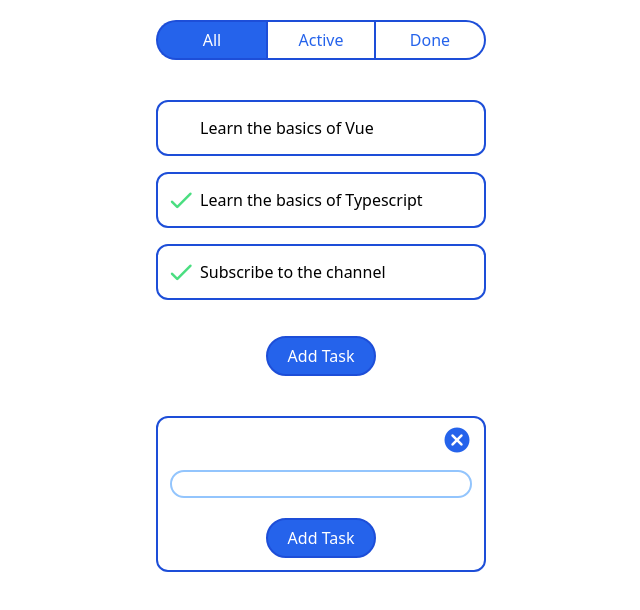
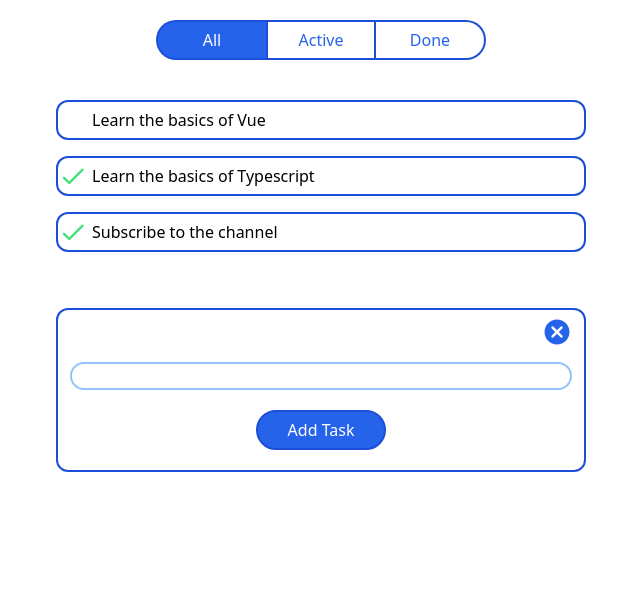
Before and after one commit to Nike11088/vue_todo_app, a Vue app: page / in a window 1280 px wide. Both pictures are taken after a click on the button "Add Task". Shown: the top 610 px of the page, without its empty margins (319-959 px from the left). Built offline with nearby package versions, Linux system fonts and the light colour scheme.

Commit message:
added add task feature

```diff
--- a/src/App.vue
+++ b/src/App.vue
@@ -1,6 +1,5 @@
 <template>
-  <div class="flex justify-center min-w-[350px] max-w-[550px] mx-auto max-h-screen">
-    <div class="flex flex-col items-center px-[10px]">
+  <div class="flex flex-col items-center min-w-[350px]">
 
     <TaskFilter
       :activeFilter="activeFilter"
@@ -11,21 +10,19 @@
       :tasks="tasks"
     />
 
-      <div class="my-5">
-        <button class="w-[110px] h-[40px] rounded-full text-white border-2 border-blue-700 bg-blue-600 hover:bg-blue-500 font-medium">Add Task</button>
-      </div>
+    <AddTaskButton
+      v-if="!addTaskFormVisible"
+      class="mt-10"
+      @click="showAddTaskForm"
+    />
 
-      <div class="flex flex-col border-2 border-blue-700 rounded-xl mt-5 mb-5 w-full p-3 pt-1">
-        <div class="flex justify-end mb-3">
-          <span class="material-icons-round !text-3xl ml-1 text-blue-600  hover:text-blue-400 hover:cursor-pointer">cancel</span>
-        </div>
-        <input class="border-2 border-blue-300 focus:border-blue-600 outline-0 rounded-full w-full mb-5">
-        <div class="flex justify-center">
-          <button class="w-[110px] h-[40px] rounded-full text-white border-2 border-blue-700 bg-blue-600 hover:bg-blue-500 font-medium">Add Task</button>
-        </div>
-      </div>
+    <AddTaskForm
+      class="mt-10"
+      :visible="addTaskFormVisible"
+      @close="closeAddTaskForm"
+      @addTask="addTask"
+    />
 
-    </div>
   </div>
 </template>
 
@@ -33,19 +30,24 @@
 import 'material-icons/iconfont/material-icons.css'
 import TaskFilter from './components/TaskFilter.vue'
 import TaskList from './components/TaskList.vue'
+import AddTaskButton from './components/AddTaskButton.vue'
+import AddTaskForm from './components/AddTaskForm.vue'
 import { defineComponent } from 'vue'
 import { type Filter } from './types/Filter';
 import { type Task } from './types/Task';
 
 interface State {
   activeFilter: Filter,
-  tasks: Task[]
+  tasks: Task[],
+  addTaskFormVisible: boolean
 }
 
 export default defineComponent({
   components: {
     TaskFilter,
-    TaskList
+    TaskList,
+    AddTaskButton,
+    AddTaskForm
   },
   data () : State {
     return {
@@ -54,12 +56,27 @@ export default defineComponent({
         { id: 0, text: 'Learn the basics of Vue', completed: true },
         { id: 1, text: 'Learn the basics of Typescript', completed: false },
         { id: 2, text: 'Subscribe to the channel', completed: false },
-      ]
+      ],
+      addTaskFormVisible: false
     }
   },
   methods: {
     setFilter (filter : Filter) {
       this.activeFilter = filter
+    },
+    showAddTaskForm () {
+      this.addTaskFormVisible = true
+    },
+    closeAddTaskForm () {
+      this.addTaskFormVisible = false
+    },
+    addTask (text) {
+      const newTask = {
+        id: Date.now(),
+        text,
+        completed: false
+      }
+      this.tasks.push(newTask)
     }
   }
 })
--- /dev/null
+++ b/src/components/AddTaskButton.vue
@@ -0,0 +1,17 @@
+<template>
+   <div>
+    <button
+      class="w-[130px] h-[40px] rounded-full text-white border-2 border-blue-700 bg-blue-600 hover:bg-blue-500 font-medium"
+    >
+      Add Task
+    </button>
+  </div>
+</template>
+
+<script lang="ts">
+export default {
+}
+</script>
+
+<style scoped>
+</style>
--- /dev/null
+++ b/src/components/AddTaskForm.vue
@@ -0,0 +1,61 @@
+<template>
+  <div
+    class="px-[10px] sm:w-[550px] w-full"
+    :class="{'hidden': !visible}"
+  >
+    <div class="border-2 border-blue-700 rounded-xl mb-5 p-3 pt-1 pb-5">
+      <div class="flex !justify-end mb-3" @click="close">
+        <span class="material-icons-round !text-3xl ml-1 text-blue-600 hover:text-blue-400 hover:cursor-pointer">cancel</span>
+      </div>
+      <input
+        class="border-2 border-blue-300 focus:border-blue-600 outline-0 rounded-full w-full mb-5"
+        v-model="taskText"
+      >
+      <div class="flex justify-center">
+        <AddTaskButton @click="addTask" />
+      </div>
+    </div>
+  </div>
+</template>
+
+<script lang="ts">
+import AddTaskButton from './AddTaskButton.vue'
+import { type PropType, defineComponent } from 'vue'
+
+interface State {
+  taskText: string
+}
+
+export default defineComponent({
+  components: {
+    AddTaskButton
+  },
+  props: {
+    visible: {
+      type: Boolean as PropType<boolean>,
+      default: false
+    }
+  },
+  data () : State {
+    return {
+      taskText: ''
+    }
+  },
+  methods: {
+    close () {
+      this.$emit('close')
+    },
+    addTask () {
+      this.$emit('addTask', this.taskText)
+      this.taskText = ''
+    }
+  },
+  emits: {
+    close: () => true,
+    addTask: (text: string) => text
+  }
+})
+</script>
+
+<style scoped>
+</style>
--- a/src/components/TaskItem.vue
+++ b/src/components/TaskItem.vue
@@ -1,5 +1,5 @@
 <template>
-  <div class="flex justify-between items-center border-2 border-blue-700 rounded-xl min-w-[330px] w-full p-2 mb-4"
+  <div class="flex justify-between items-center border-2 border-blue-700 rounded-xl w-full mb-4"
     @mouseover="mouseOver"
     @mouseleave="mouseLeave"
   >
--- a/src/components/TaskList.vue
+++ b/src/components/TaskList.vue
@@ -1,5 +1,5 @@
 <template>
-  <div class="flex flex-col items-center mt-10 max-w-[530px] overflow-y-auto">
+  <div class="mt-10 sm:w-[550px] w-full px-[10px]">
 
    <TaskItem
     v-for="task in tasks"
--- a/tailwind.config.ts
+++ b/tailwind.config.ts
@@ -6,6 +6,9 @@ module.exports = {
   ],
   theme: {
     extend: {},
+    screens: {
+      "sm": "540px"
+    }
   },
   plugins: [],
   darkMode: 'class'
--- a/tsconfig.json
+++ b/tsconfig.json
@@ -14,5 +14,5 @@
     "src/**/*.vue",
     "tests/**/*.ts",
     "tests/**/*.tsx"
-  ],
+  ]
 }
```
Lines whose indentation alone changed are shown as unchanged.
